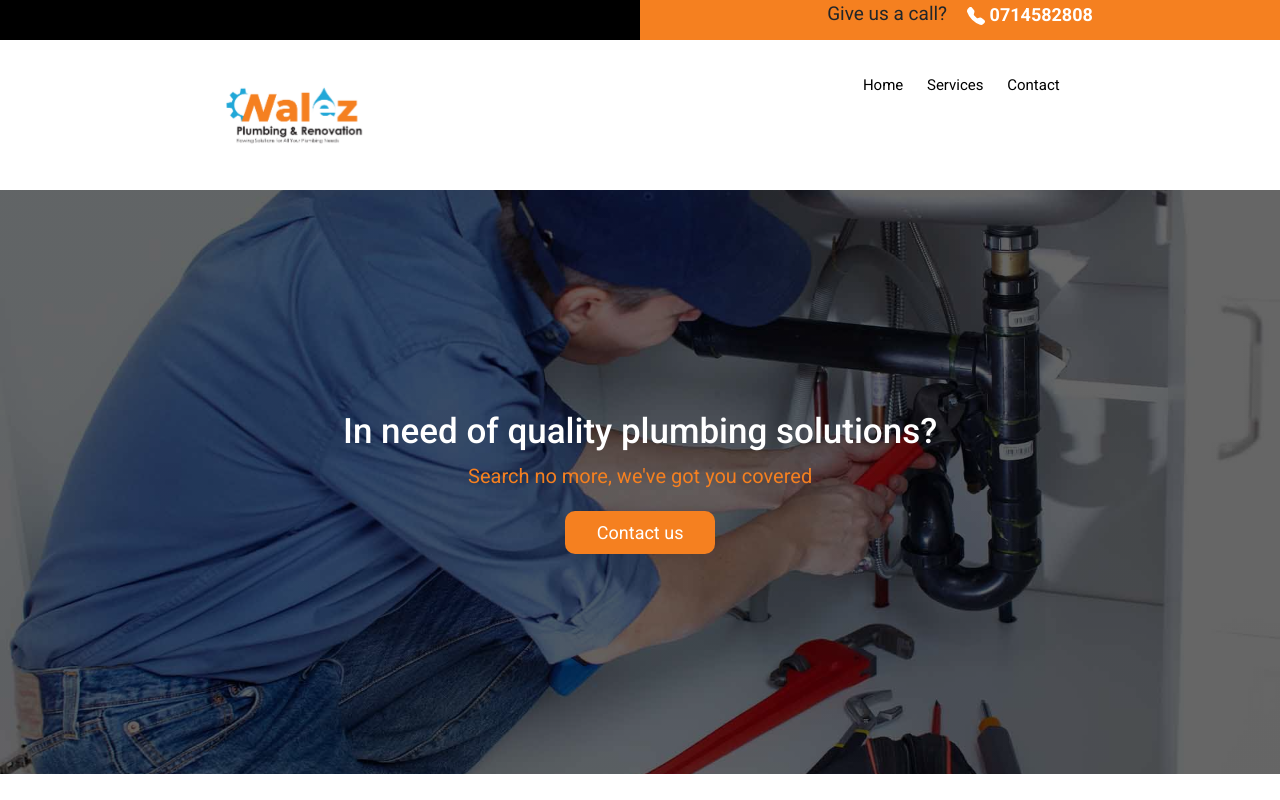
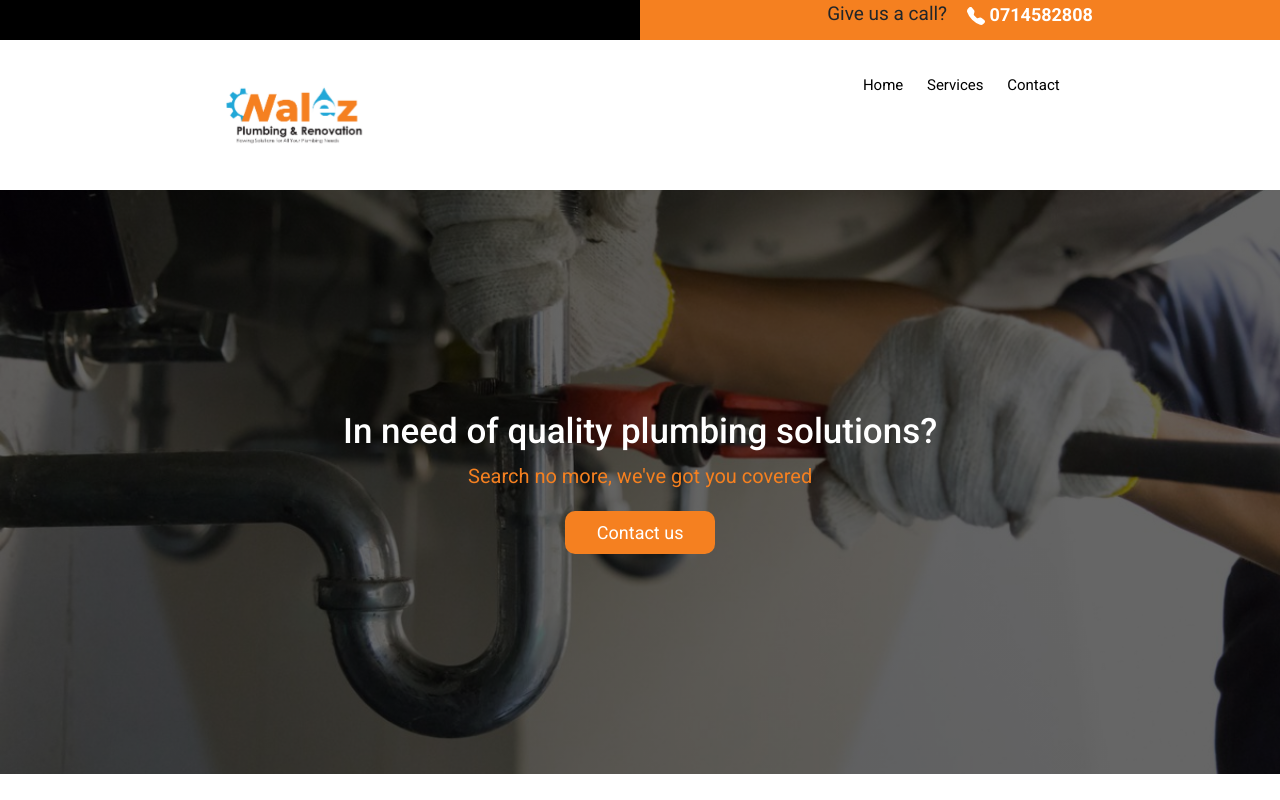
Before and after one commit to Manenomyk/Walez-Plumbing, a React (Create React App) app: page /About in a window 1280 px wide. Built offline with nearby package versions, Linux system fonts and the light colour scheme.

Commit message:
about background

```diff
--- a/src/Pages/About/About.css
+++ b/src/Pages/About/About.css
@@ -0,0 +1,11 @@
+.homeimage1 {
+    height: 73vh;
+    width: auto;
+    background-repeat: no-repeat;
+    background-size: cover;
+    background-position: center;
+    display: flex;
+    justify-content: center;
+    align-items: center;
+    background-image: linear-gradient(rgba(0,0,0,0.6), rgba(0,0,0,0.6)), url(/src/Assets/abou.jpg);
+}
--- a/src/Pages/About/About.js
+++ b/src/Pages/About/About.js
@@ -3,6 +3,7 @@ import './About.css';
 import * as abou from 'react-bootstrap';
 import { BsTelephoneFill } from "react-icons/bs";
 import logo from "../../Assets/logo.jpg";
+import abo from "../../Assets/abou.jpg";
 import * as rev from "react-reveal";
 
 
@@ -56,7 +57,7 @@ function About() {
           </nav>
         </div>
       </header>
-      <div className="homeimage">
+      <div className="homeimage1">
         <rev.Zoom delay={1000}>
           <div className="overlay">
             <h2>In need of quality plumbing solutions?</h2>
```
